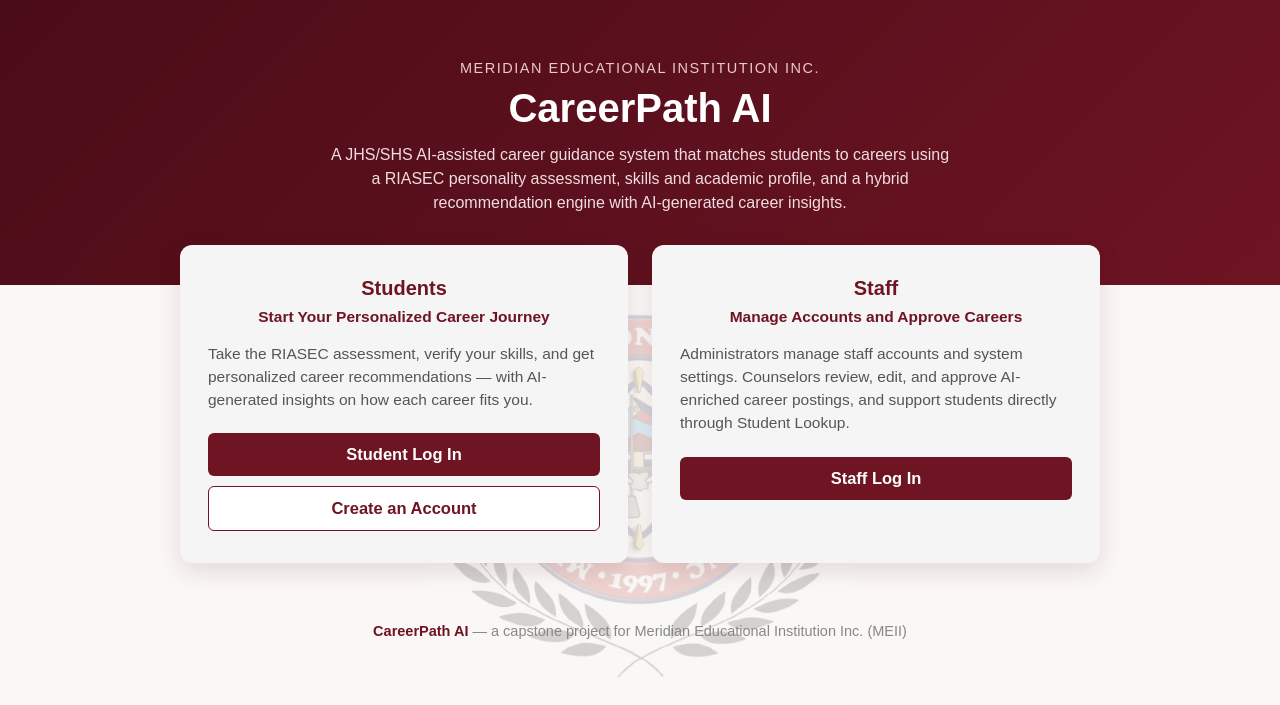
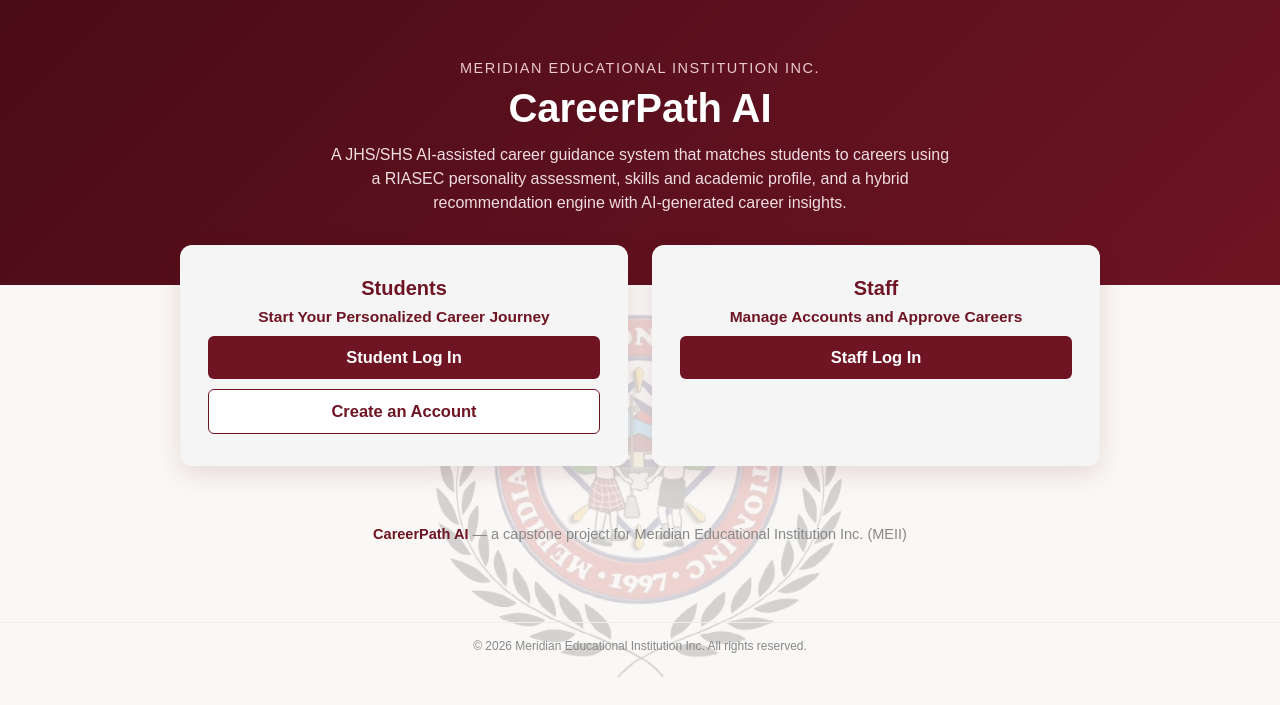
Before and after one commit to Flores0809/careerpath_ai, a PHP site: page /crawl/ in a window 1280 px wide. Shown: the top 705 px of the page. Run offline with PHP 8.4, Linux system fonts and the light colour scheme.

Commit message:
index.php: replace card descriptions with short taglines only

```diff
--- a/php/index.php
+++ b/php/index.php
@@ -72,7 +72,6 @@
             <div class="card">
                 <h2>Students</h2>
                 <p class="tagline">Start Your Personalized Career Journey</p>
-                <p class="desc">Take the RIASEC assessment, verify your skills, and get personalized career recommendations — with AI-generated insights on how each career fits you.</p>
 
                 <?php if ($currentStudent): ?>
                     <div class="welcome-box">
@@ -94,7 +93,6 @@
             <div class="card">
                 <h2>Staff</h2>
                 <p class="tagline">Manage Accounts and Approve Careers</p>
-                <p class="desc">Administrators manage staff accounts and system settings. Counselors review, edit, and approve AI-enriched career postings, and support students directly through Student Lookup.</p>
 
                 <?php if ($currentStaff): ?>
                     <div class="welcome-box">
```
